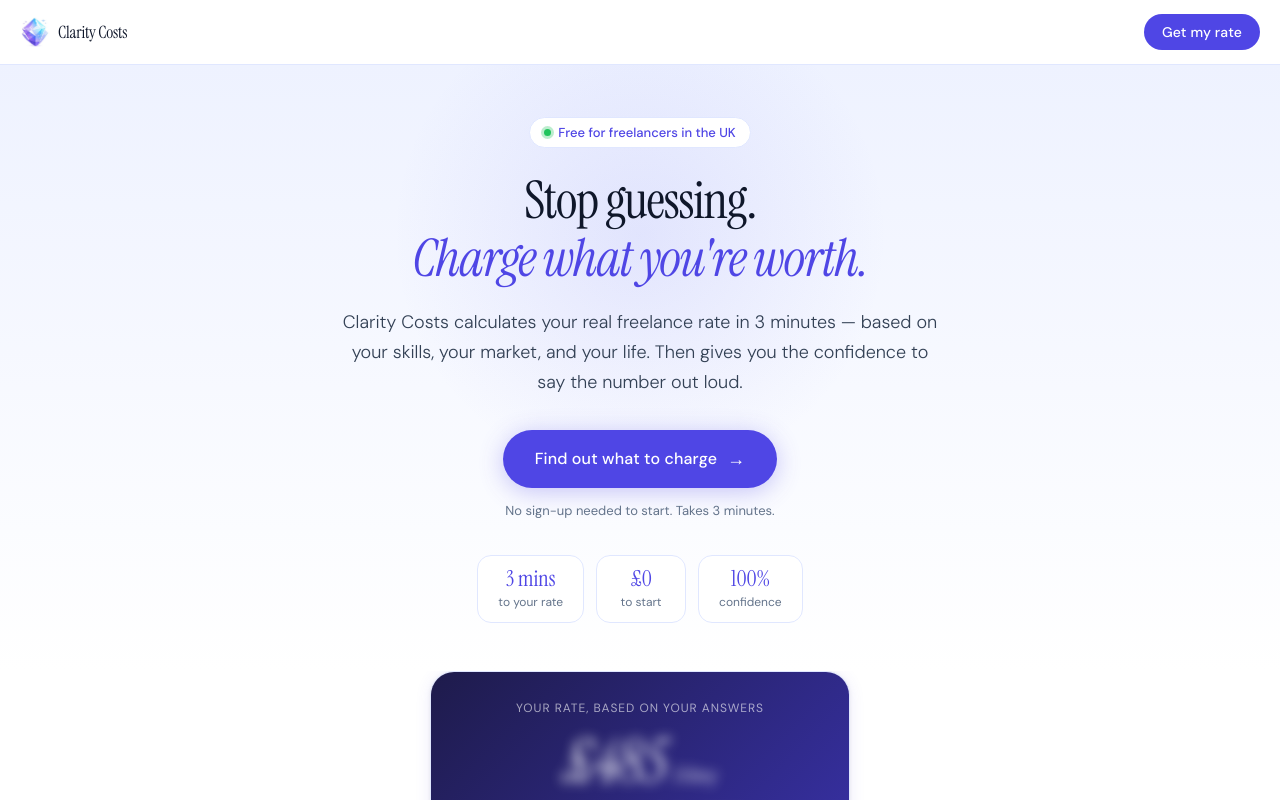
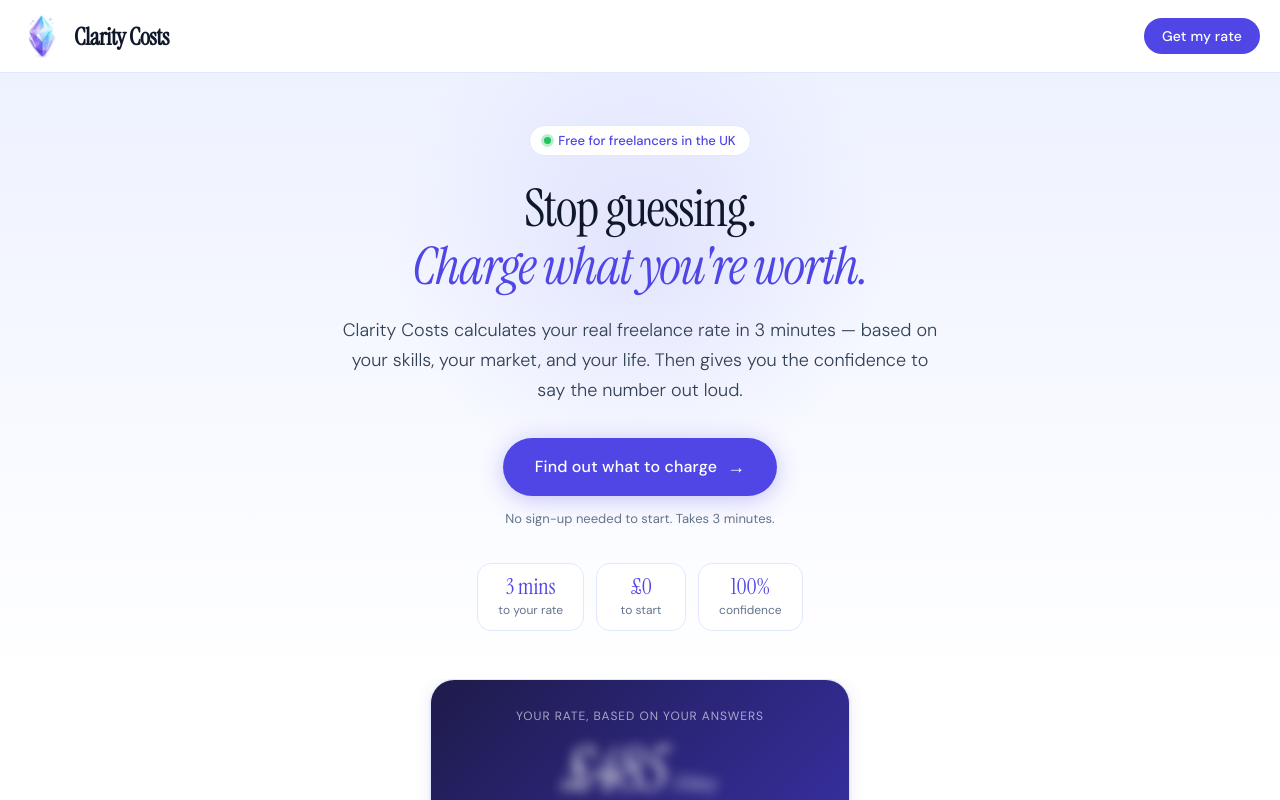
Before and after one commit to claritycost/claritycosts, a React (Vite) app: page / in a window 1280 px wide. Shown: the top 800 px of the page. Built offline with nearby package versions, Linux system fonts and the light colour scheme.

Commit message:
Update Landing.module.css

```diff
--- a/src/pages/Landing.module.css
+++ b/src/pages/Landing.module.css
@@ -23,29 +23,23 @@
 .logo {
   display: flex;
   align-items: center;
-  gap: 8px;
+  gap: 10px;
 }
 
 .logoMark {
-  width: 30px;
-  height: 30px;
-  background: var(--indigo-600);
-  color: var(--white);
+  width: 44px;
+  height: 44px;
   border-radius: 8px;
-  display: flex;
-  align-items: center;
-  justify-content: center;
-  font-family: var(--font-display);
-  font-size: 17px;
-  font-weight: 700;
+  object-fit: contain;
   flex-shrink: 0;
 }
 
 .logoText {
   font-family: var(--font-display);
-  font-size: 17px;
+  font-size: 24px;
+  font-weight: 700;
   color: var(--slate-900);
-  letter-spacing: -0.01em;
+  letter-spacing: -0.02em;
 }
 
 .navCta {
```
